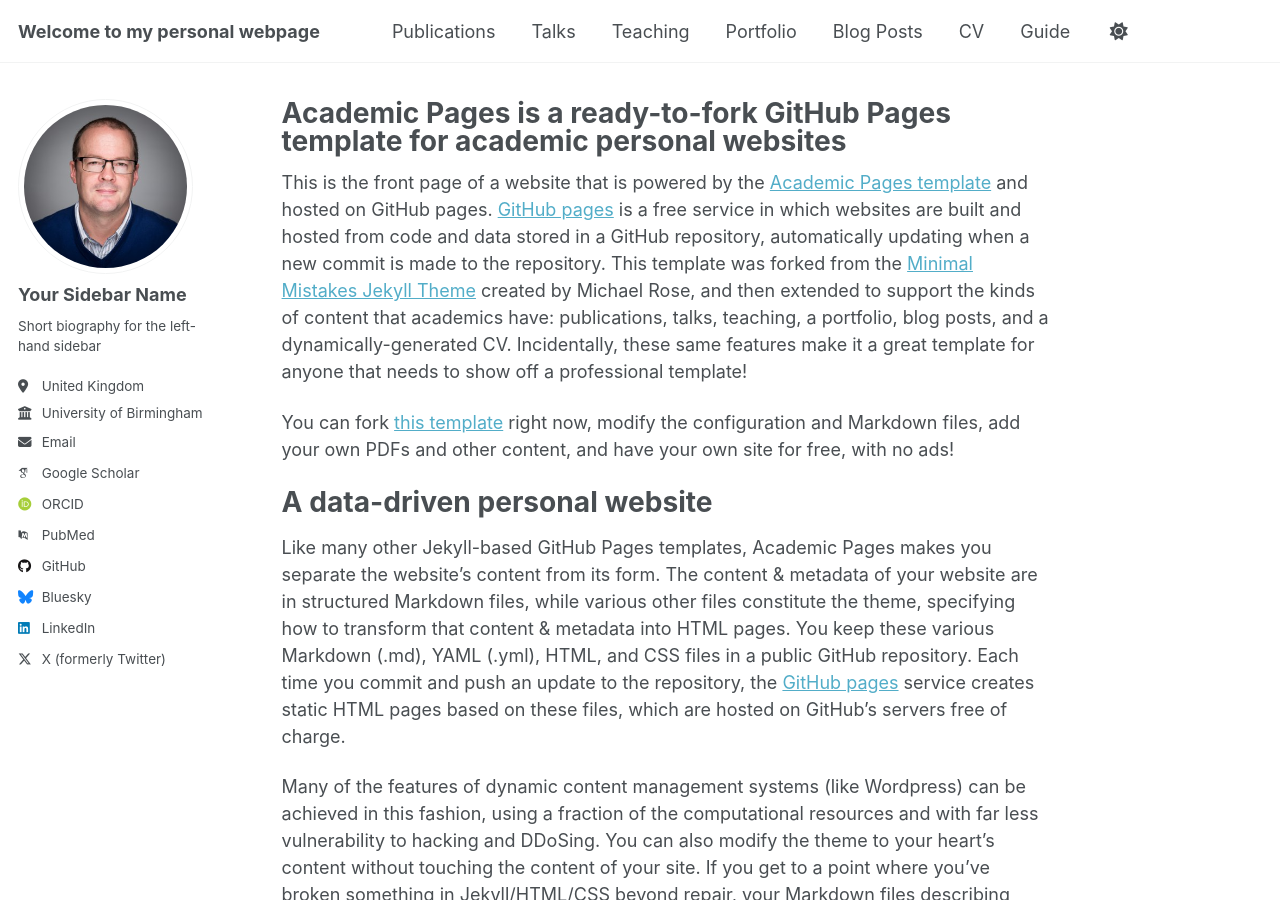
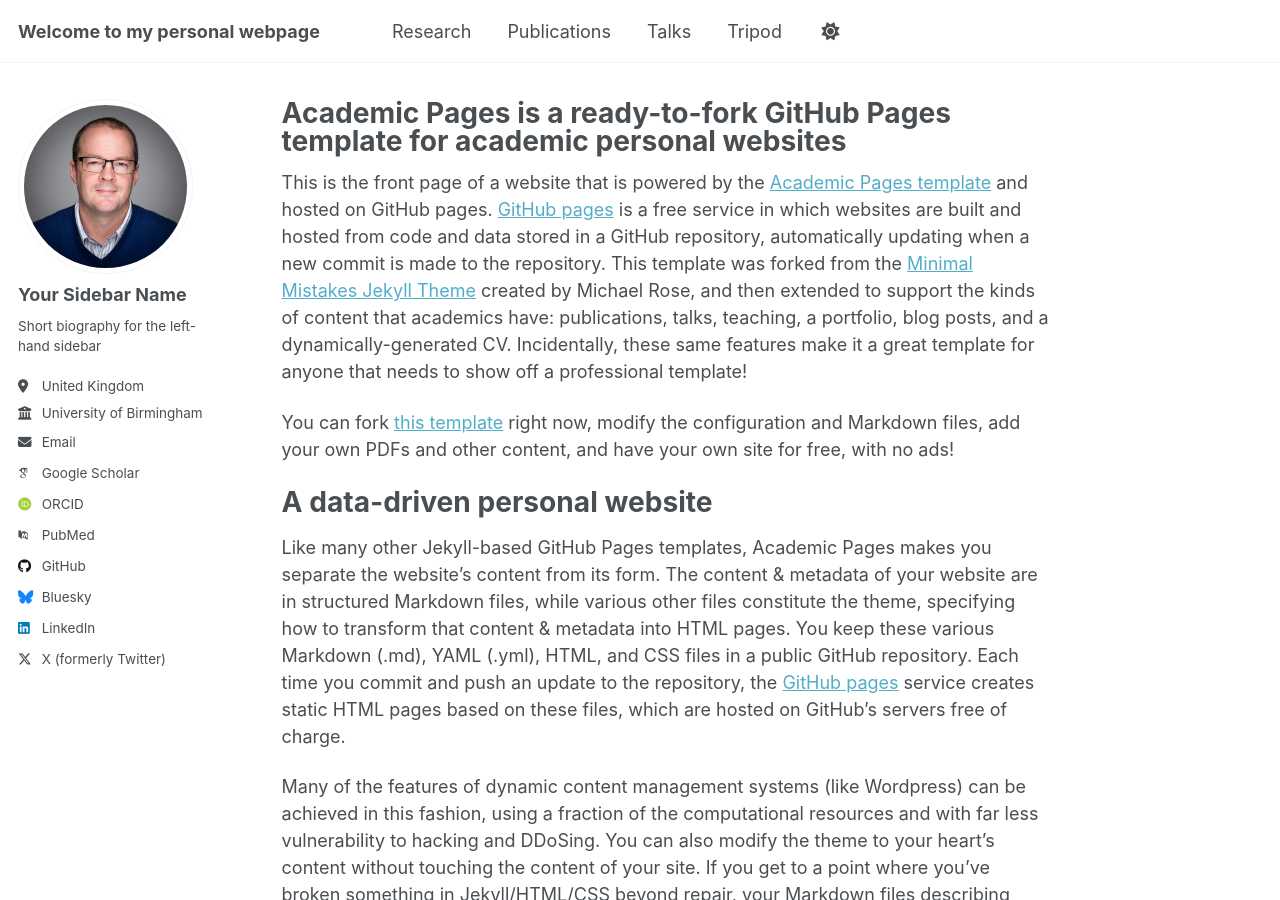
Before and after one commit to gscollins1973/gscollins1973.github.io, a Jekyll site: the page built from _pages/about.md, in a window 1280 px wide and 900 px high. Built offline with Jekyll 4.4.1, drawn with Linux system fonts in a browser that asks for light colours; some web fonts are replaced; a script that is not in the unit is left out.

Commit message:
Update navigation.yml

```diff
--- a/_data/navigation.yml
+++ b/_data/navigation.yml
@@ -8,26 +8,14 @@
 #      Markdown formatted page while the second is generated using JSON.
 
 main:
+  - title: "Research"
+    url: /researcgh/
+
   - title: "Publications"
     url: /publications/
 
   - title: "Talks"
     url: /talks/
 
-  - title: "Teaching"
-    url: /teaching/
-
-  - title: "Portfolio"
-    url: /portfolio/
-
-  - title: "Blog Posts"
-    url: /year-archive/
-
-  - title: "CV"
-    url: /cv/
-
-  # - title: "CV"
-  #   url: /cv-json/
-
-  - title: "Guide"
-    url: /markdown/
+  - title: "Tripod"
+    url: /tripod/
```
